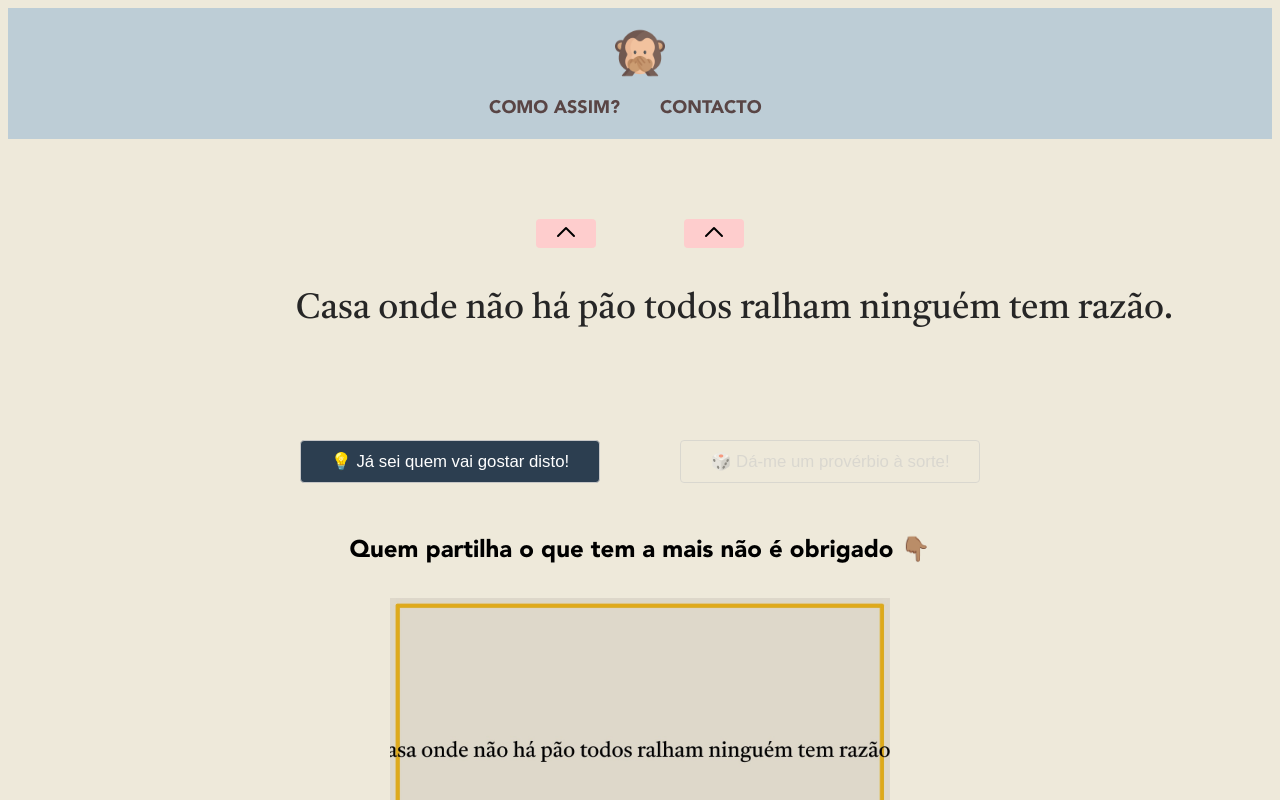
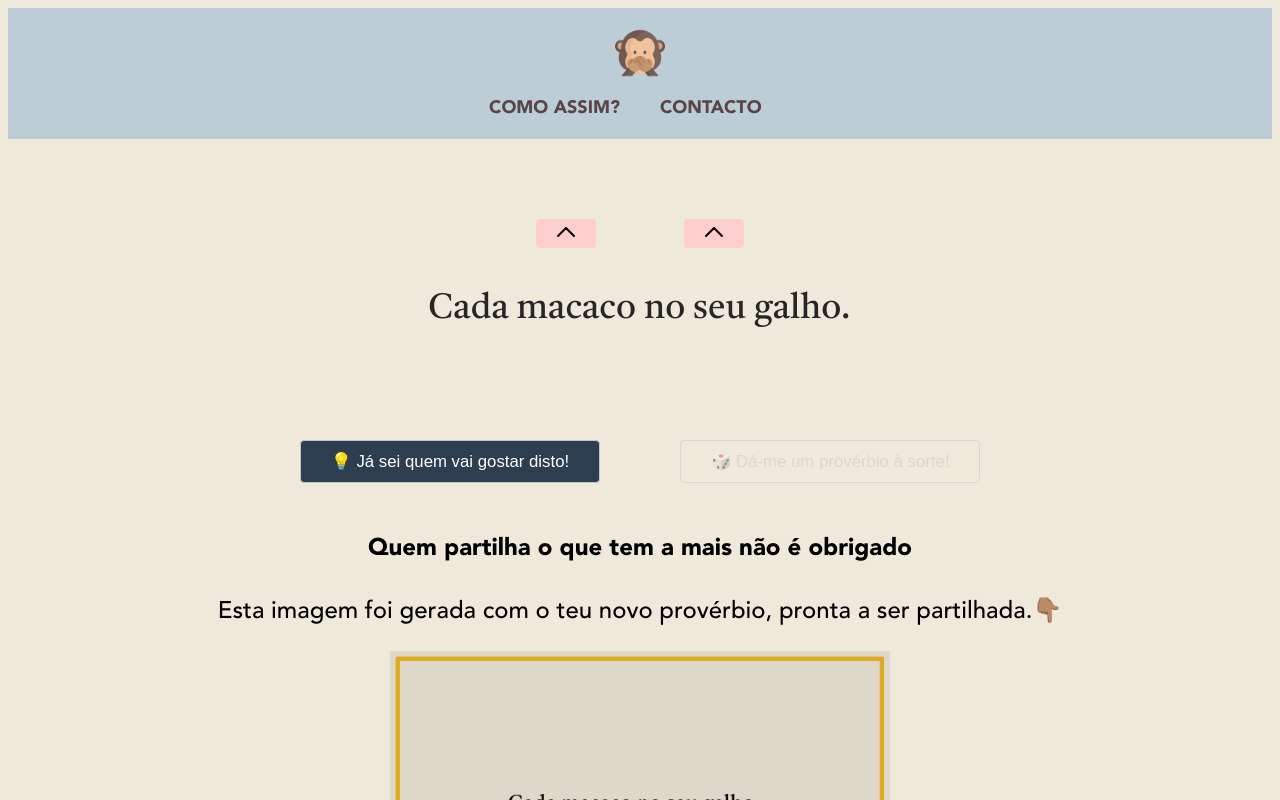
Before and after one commit to johnfisherman/Cada-Macaco, a Vue app: page / in a window 1280 px wide. Both pictures are taken after a click on the button "💡 Já sei quem vai gostar disto!". Shown: the top 800 px of the page. Built offline with nearby package versions, Linux system fonts and the light colour scheme.

Commit message:
Sort provérbios for maximum enjoyment and learning. Define game balance. Better copy for sharing, again. First RC.

```diff
--- a/src/components/RemixerProverbios.vue
+++ b/src/components/RemixerProverbios.vue
@@ -130,7 +130,11 @@
       🎲 Dá-me um provérbio à sorte!
     </button>
     <div :class="{ active: isSharingContentActive }" id="sharing-content">
-      <h4>Quem partilha o que tem a mais não é obrigado 👇🏽</h4>
+      <h4>Quem partilha o que tem a mais não é obrigado</h4>
+      <p>
+        Esta imagem foi gerada com o teu novo provérbio, pronta a ser
+        partilhada.👇🏽
+      </p>
       <img :src="generated()" v-if="poster" class="md:max-w-md" />
       <p>Botão direito > Gravar como (ou "Download")</p>
     </div>
@@ -181,73 +185,73 @@ export default {
   data() {
     return {
       primeirasPartes: [
-        "Casa onde não há pão",
-        "Mais vale andar no mar alto",
         "Cada macaco",
+        "Os cães ladram",
+        "Grão a grão",
         "Águas passadas",
-        "Grão a grão",
-        "Os cães ladram",
+        "Em terra de cegos",
+        "Casa de ferreiro",
+        "Água mole em pedra dura",
         "O hábito",
-        "Bom filho",
+        "Não sirvas a quem serviu",
         "Quanto mais depressa",
         "Quem espera",
-        "Quando a esmola é muita",
         "Há mais marés",
+        "Para trás",
+        "Quem desdenha",
         "Quem dá e tira",
-        "Em terra de cegos",
-        "Casa de ferreiro",
+        "Mais vale andar no mar alto",
+        "Casa onde não há pão",
         "Quem vai ao mar",
         "Quem muito dorme",
         "Quem boa cama faz",
         "A árvore caída",
         "Homem prevenido",
-        "Quem desdenha",
         "Longe da vista",
-        "Para trás",
+        "Bom filho",
         "Burro gabado",
         "Depressa e bem",
+        "Quando a esmola é muita",
         "O que não tem remédio",
-        "Água mole em pedra dura",
         "Quem tem brio",
         "Quem quer bolota",
         "Casa roubada",
-        "Não sirvas a quem serviu",
         "Roma e Pavia",
         "O barato",
         "Para bom entendedor",
       ],
       segundasPartes: [
-        "todos ralham ninguém tem razão.",
-        "do que nas bocas do mundo.",
         "no seu galho.",
+        "e a caravana passa.",
+        "enche a galinha o papo.",
         "não movem moinhos.",
-        "enche a galinha o papo.",
-        "e a caravana passa.",
+        "quem tem um olho é rei.",
+        "espeto de pau.",
+        "tanto dá até que fura.",
         "não faz o monge.",
-        "à casa torna.",
+        "nem peças a quem pediu.",
         "mais devagar.",
         "desespera.",
-        "o pobre desconfia.",
         "que marinheiros.",
+        "mija a burra.",
+        "quer comprar.",
         "para o inferno gira.",
-        "quem tem um olho é rei.",
-        "espeto de pau.",
+        "do que nas bocas do mundo.",
+        "todos ralham ninguém tem razão.",
         "avia-se em terra.",
         "pouco aprende.",
         "nela se deita.",
         "todos vão buscar lenha.",
         "vale por dois.",
-        "quer comprar.",
         "longe do coração.",
-        "mija a burra.",
+        "à casa torna.",
         "é burro estragado.",
         "há pouco quem.",
+        "o pobre desconfia.",
         "remediado está.",
-        "tanto dá até que fura.",
         "não tem frio.",
         "trepa à arvore.",
         "trancas à porta.",
-        "nem peças a quem pediu.",
         "não foram feitas num dia.",
         "sai caro",
         "meia palavra basta.",
@@ -256,7 +260,7 @@ export default {
       index2: 0,
       interactions: 0,
       // After this number of interactions the visitor might need a nudge, some ideas
-      suggestionNeeded: 2,
+      suggestionNeeded: 7,
       poster: null,
       isSharingContentActive: false,
     };
@@ -442,6 +446,10 @@ button#sharing-button.pressed:hover {
 #sharing-content.active {
   display: block;
 }
+.sharing-content p {
+  font-size: 0.8em;
+  margin-bottom: 40px;
+}
 @media only screen and (min-width: 800px) {
   .remixer-proverbios {
     flex-direction: row;
```
